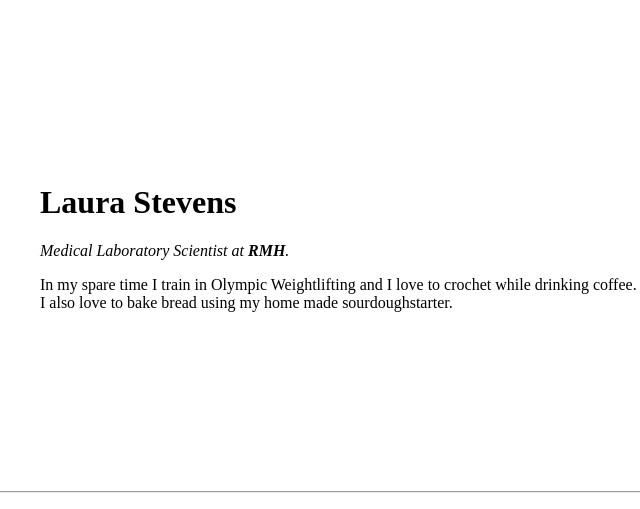
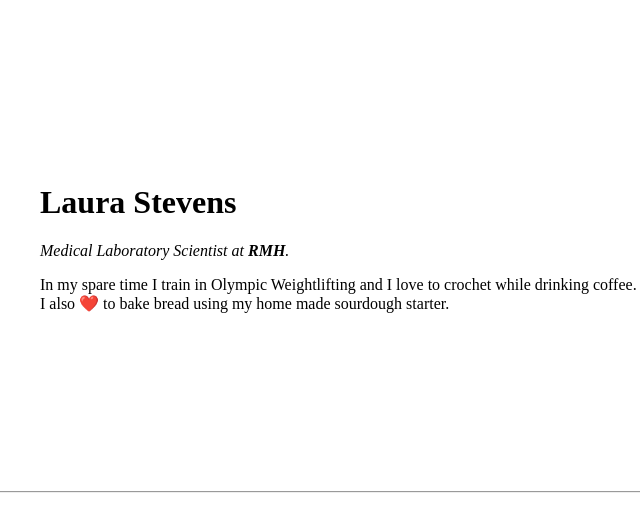
Before and after one commit to littlelcreates/CV, a plain HTML site: page index.html in a window 1280 px wide. Shown: the top 509 px of the page, 408-1048 px from the left. Drawn offline with Linux system fonts and the light colour scheme.

Commit message:
Update index.html
fixed typographical errors

```diff
--- a/index.html
+++ b/index.html
@@ -15,7 +15,7 @@
         <p><em>Medical Laboratory Scientist at <strong>RMH</strong>.</em></p>
           In my spare time I train in Olympic Weightlifting and I love to crochet while
           drinking coffee. <br>
-          I also love to bake bread using my home made sourdoughstarter.
+          I also ❤️ to bake bread using my home made sourdough starter.
         </p>
       </td>
     </tr>
```
